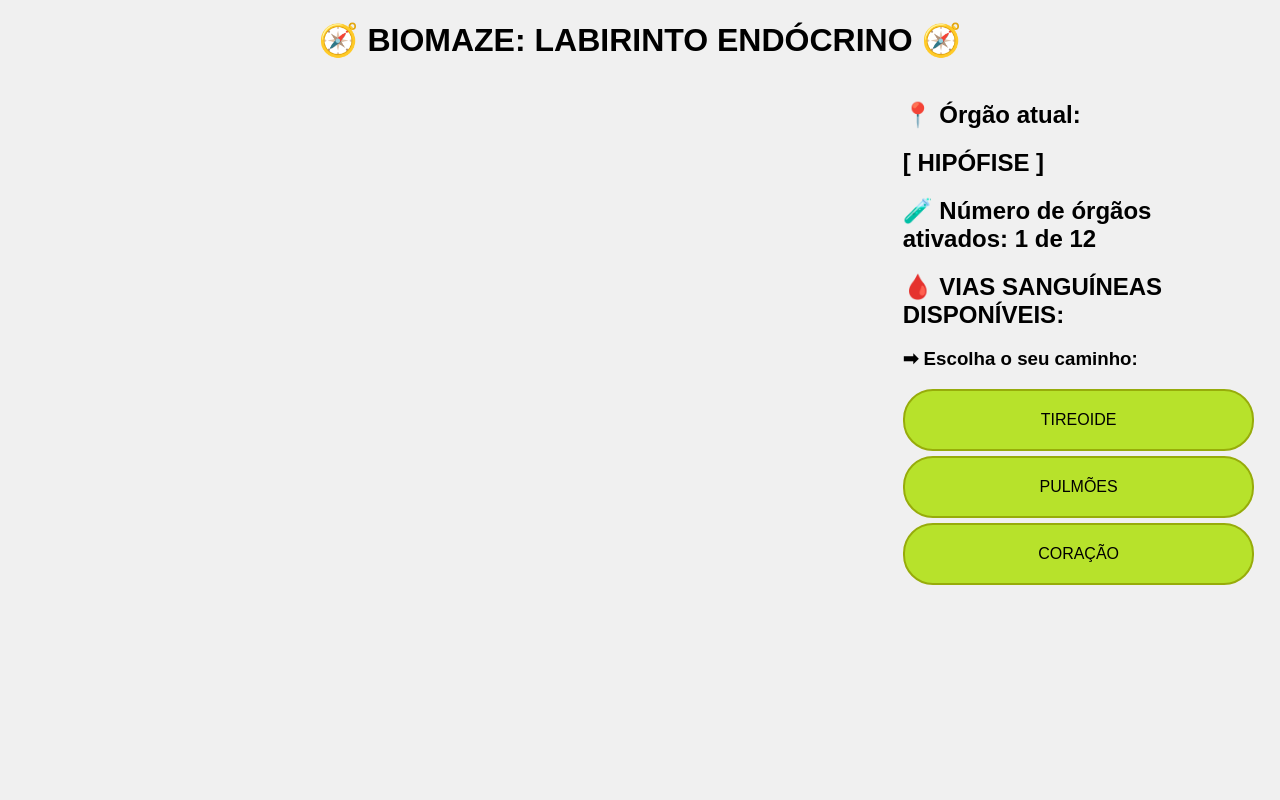
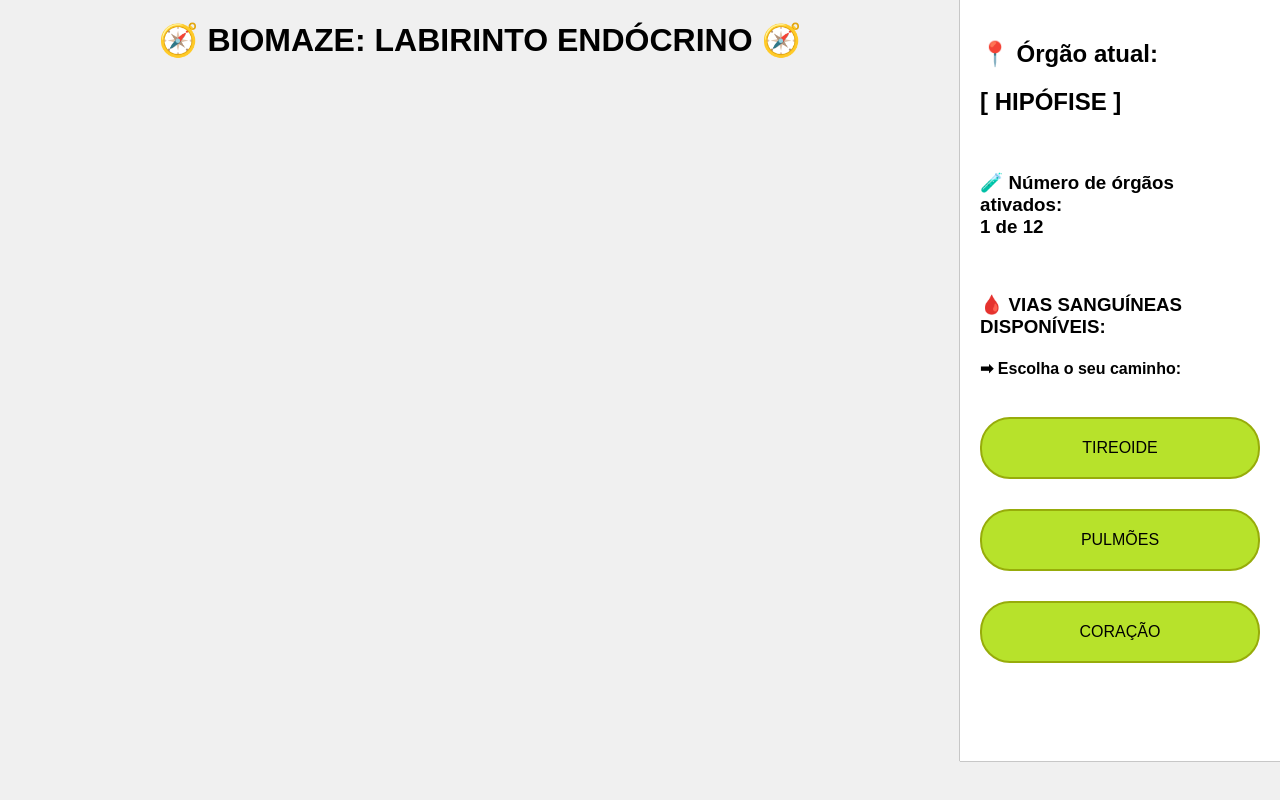
Before and after one commit to GS-bit/biomaze, a Flask app: page /game in a window 1280 px wide. Run offline with Flask 3, Linux system fonts and the light colour scheme; some libraries are stand-ins or nearby versions; some web fonts are replaced.

Commit message:
style: new UX/UI

```diff
--- a/static/game-page.css
+++ b/static/game-page.css
@@ -1,16 +1,37 @@
 @import url('variables.css');
 
-#game-main{
-    display: flex;
-    flex-direction: row;
+#grid{
+    display: grid;
+    grid-template-columns: 3fr minmax(300px, 1fr);
+    grid-template-rows: auto 1fr;
+    width: 100%;
+    box-sizing: border-box;
 }
 
-#game-main aside{
-    margin-right: 2%;
+#grid header{
+    grid-row: 1 / 2;
+    grid-column: 1 / 2;
+}
+
+#maze{
+    grid-row: 2 / 3;
+    grid-column: 1 / 2;
+
+    width: 100%;
+    height: 80vh;
+}
+
+aside{
+    grid-column: 2 / 3;
+    grid-row: 1 / 3;
+    height: 100%;
+    background-color: #FFF;
+    padding: var(--default-padding);
+    box-shadow: 0 0 1px #000;
 }
 
 #movement-btns{
     display: flex;
     flex-direction: column;
-    gap: 5px;
+    gap: 30px;
 }
--- a/static/game.js
+++ b/static/game.js
@@ -179,8 +179,8 @@
                     new_html += `<p>⏳ Tempo gasto: ${game_data.time_spent}s</p>`;
                     new_html += "<hr />"
                     new_html += "<p>🪪  Digite seu nome, por favor:</p>";
-                    new_html += '<input type="text" id="players-name" autofocus />';
-                    new_html += '<button id="save-score-btn" style="padding-top: 1px; padding-bottom: 1px; margin-left: 5px">Registrar pontuação</button>';
+                    new_html += '<input type="text" style="padding: 5px; font-size: 16px" id="players-name" autofocus />';
+                    new_html += '<button id="save-score-btn" style="padding-top: 1px; padding-bottom: 1px; margin-left: 15px">Registrar pontuação</button>';
 
                     wonModal.getElementsByClassName("modal-content")[0].innerHTML += new_html;
 
--- a/static/index-page.css
+++ b/static/index-page.css
@@ -12,14 +12,11 @@
 #index-main h1{
     font-size: 64px;
     font-family: "Elms Sans", sans-serif;
-    color: #97ac0a;
-    box-shadow: 0px 4px 10px rgba(0, 0, 0, 0.15);
 }
 
 #buttons{
     display: flex;
     flex-direction: column;
-    gap: 15px;
+    gap: 30px;
     padding: 30px;
-    border: 10px dashed #97ac0a;
 }
--- a/templates/game.html
+++ b/templates/game.html
@@ -17,28 +17,31 @@
     <title>Biomaze</title>
 </head>
 <body>
-    <header>
-        <h1>🧭 BIOMAZE: LABIRINTO ENDÓCRINO 🧭</h1>
-    </header>
+    <div id="grid">
+        <header>
+            <h1>🧭 BIOMAZE: LABIRINTO ENDÓCRINO 🧭</h1>
+        </header>
 
-    <main id="game-main">
-        <div id="maze" style="width: 90vw; height: 80vh">
+        <div id="maze">
         </div>
 
         <aside>
             <h1>📍 Órgão atual:</h1><h1>[ <span id="cur-organ">{{ game.cur_organ }}</span> ]</h1>
-            <h2>🧪 Número de órgãos ativados: <span id="activated-organs">{{ game.activated_organs|length }}</span> de 12</h2>
-
-            <h2>🩸 VIAS SANGUÍNEAS DISPONÍVEIS:</h2>
-            <h3>➡ Escolha o seu caminho:</h3>
+            <br />
+            <h3>🧪 Número de órgãos ativados: <br /><span id="activated-organs">{{ game.activated_organs|length }}</span> de 12</h3>
+            <br />
+            <h3>🩸 VIAS SANGUÍNEAS DISPONÍVEIS:</h2>
+            <h4>➡ Escolha o seu caminho:</h4>
+            <br />
 
             <div id="movement-btns">
                 {% for organ in game.connections[game.cur_organ] %}
                     <button class="movement-btn">{{ organ }}</button>
                 {% endfor %}
             </div>
+            <br />
         </aside>
-    </main>
+    </div>
 
     <div class="modal" id="won-modal">
         <div class="modal-content">
```
